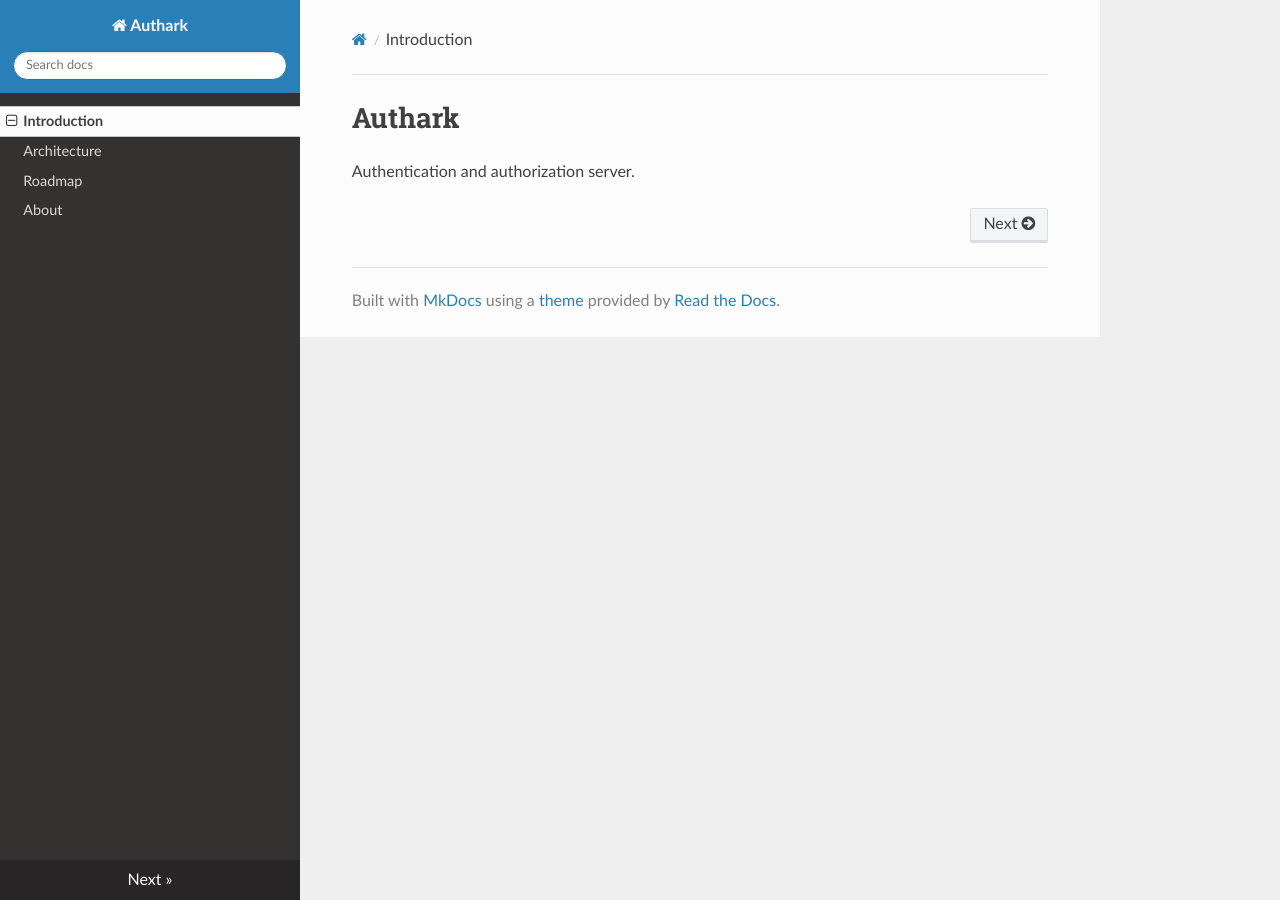
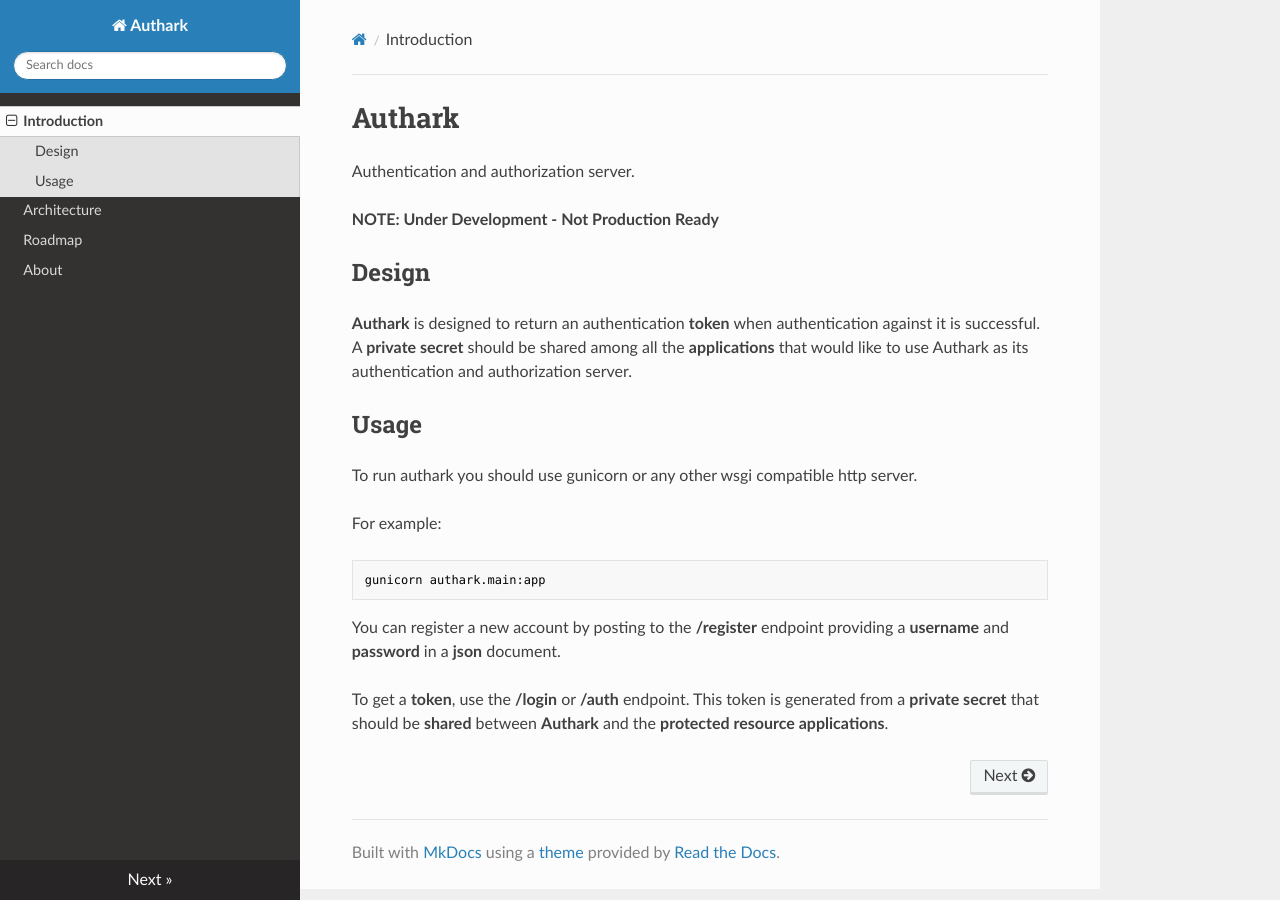
Before and after one commit to knowark/authark, an MkDocs documentation site: the page built from docs/index.md, in a window 1280 px wide. Built offline with MkDocs 1.6.1, drawn with Linux system fonts in a browser that asks for light colours; nearby versions of some CDN libraries; old or Windows-style settings are respelled for this version of MkDocs.

Commit message:
Update documentation introduction

````diff
--- a/docs/index.md
+++ b/docs/index.md
@@ -1,3 +1,22 @@
 # Authark
 
 Authentication and authorization server.
+
+**NOTE: Under Development - Not Production Ready**
+## Design
+
+**Authark** is designed to return an authentication **token** when authentication against it is successful. A **private secret** should be shared among all the **applications** that would like to use Authark as its authentication and authorization server.
+
+## Usage
+
+To run authark you should use gunicorn or any other wsgi compatible http server.
+
+For example:
+
+```
+gunicorn authark.main:app
+```
+
+You can register a new account by posting to the **/register** endpoint providing a **username** and **password** in a **json** document.
+
+To get a **token**, use the **/login** or **/auth** endpoint. This token is generated from a **private secret** that should be **shared** between **Authark** and the **protected resource applications**.
````
